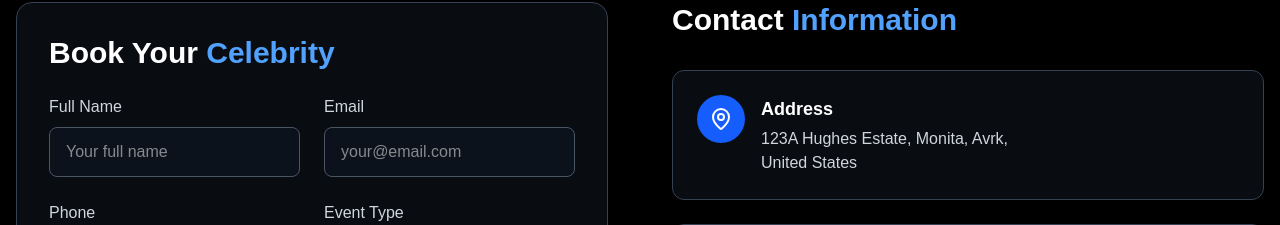
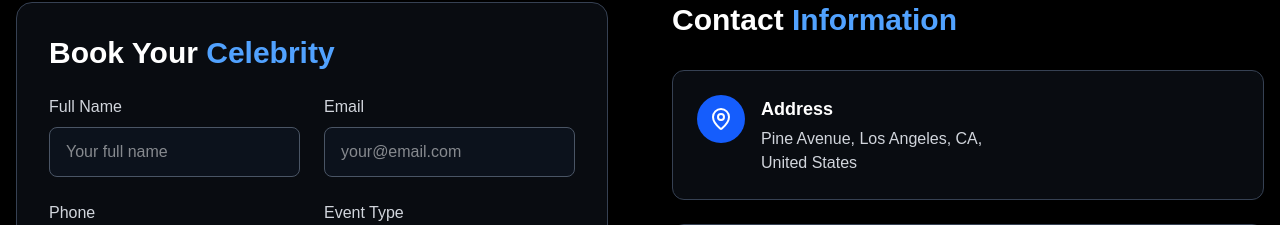
Before and after one commit to DDstar1/booking, a Next.js app: page /contact_us in a window 1280 px wide. Shown: the part 462-687 px from the top of the page. Built offline with nearby package versions, Linux system fonts and the light colour scheme; no server answers; the database is empty; a web font is replaced by a local one.

Commit message:
Update footer address

```diff
--- a/app/contact_us/page.js
+++ b/app/contact_us/page.js
@@ -89,7 +89,7 @@ export default function ContactPage() {
                         Address
                       </h3>
                       <p className="text-gray-300">
-                        123A Hughes Estate, Monita, Avrk,
+                        Pine Avenue, Los Angeles, CA,
                         <br />
                         United States
                       </p>
```
